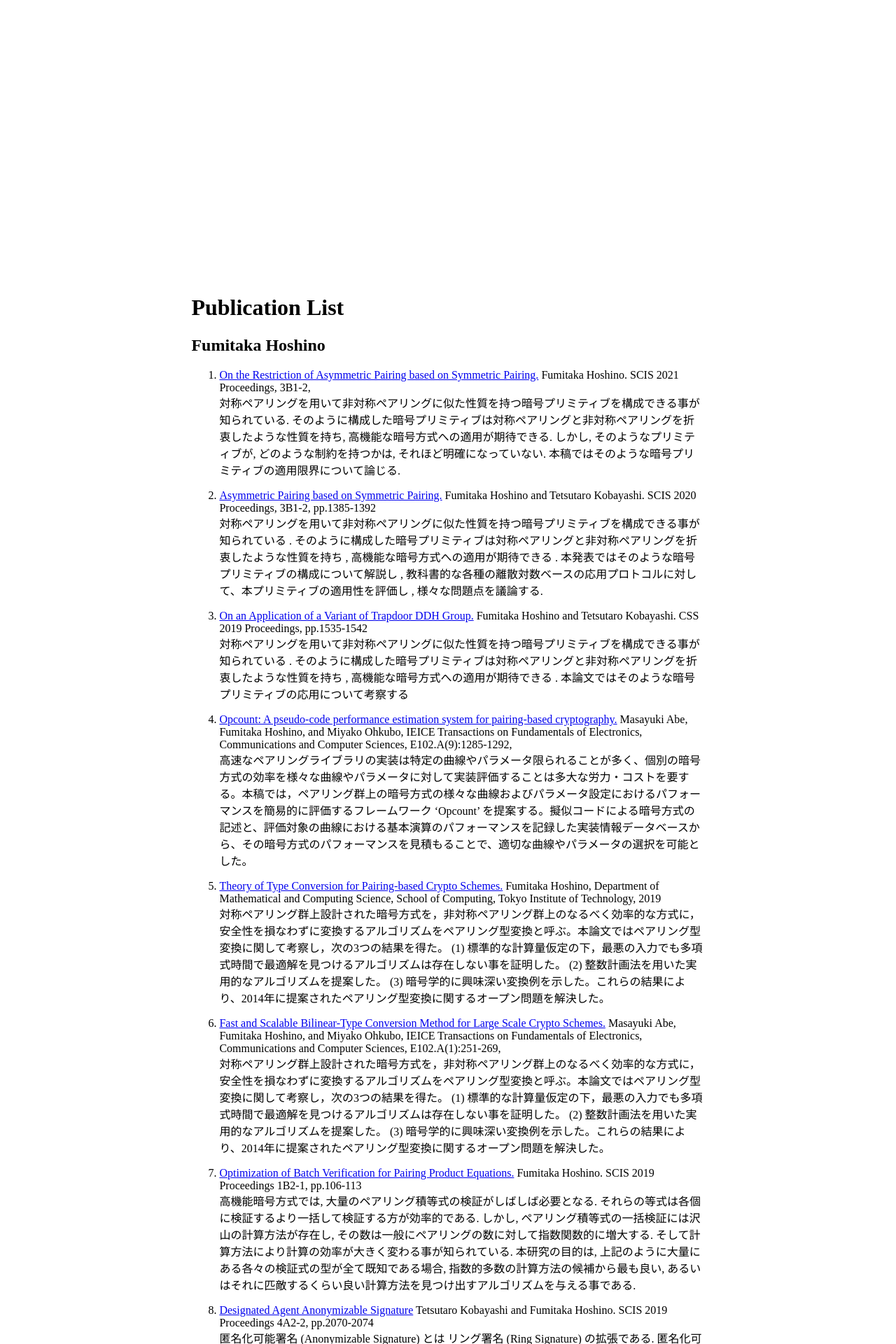
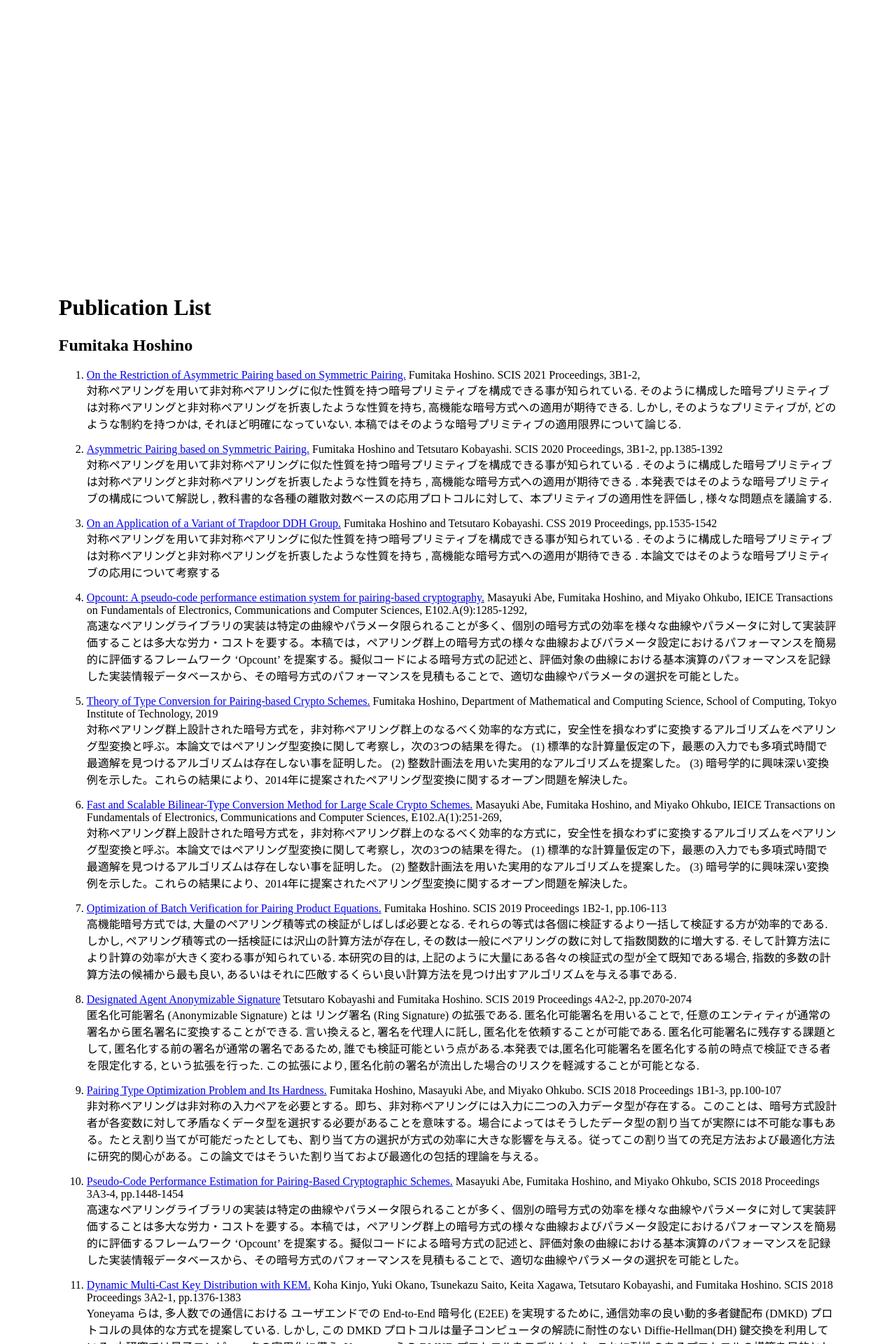
Before and after one commit to fhoshino52/fhoshino52.github.io, a Jekyll site: the page built from README.md, in a window 1280 px wide. Shown: the top 1920 px of the page at 70% size. Built offline with Jekyll 4.4.1, drawn with Linux system fonts in a browser that asks for light colours; our own code applies the rules of GitHub Pages for plain Markdown files.

Commit message:
2021年 5月23日 日曜日 23時51分16秒 JST

```diff
--- a/assets/css/style.css
+++ b/assets/css/style.css
@@ -48,8 +48,13 @@
 }
 
 .Margins{
+    padding-left: 6%;
+    width: 88%;
+    padding-bottom: 15px;
+/*
     padding-left: 21%;
     width: 58%;
+*/
 }
 
 .AbstractMargins{
```
